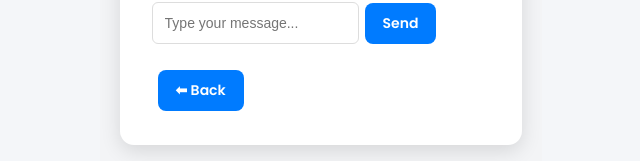
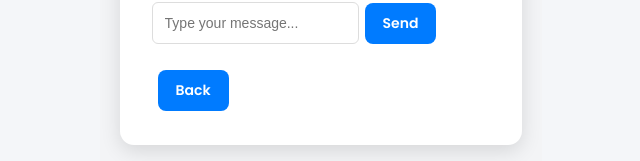
Before and after one commit to ThenukaAnjala/ITP, a React (Vite) app in the folder MERN/frontend/: page /tickets/1 in a window 1280 px wide. Shown: the part 428-589 px from the top of the page, without its empty margins (319-959 px from the left). Built offline with nearby package versions, Linux system fonts and the light colour scheme.

Commit message:
feat: replace logout buttons with reusable LogoutButton component and add BackButton component for navigation

```diff
--- /dev/null
+++ b/MERN/frontend/src/components/BackButton.jsx
@@ -0,0 +1,40 @@
+import React from "react";
+import { useNavigate } from "react-router-dom";
+
+const BackButton = ({
+  to,
+  step = -1,
+  children = "Back",
+  className = "",
+  includeBaseStyles = true,
+  onClick,
+  ...props
+}) => {
+  const navigate = useNavigate();
+
+  const handleClick = (event) => {
+    if (onClick) {
+      onClick(event);
+    }
+
+    if (event.defaultPrevented) return;
+
+    if (to) {
+      navigate(to);
+    } else {
+      navigate(step);
+    }
+  };
+
+  const combinedClassName = [includeBaseStyles ? "back-btn" : "", className]
+    .filter(Boolean)
+    .join(" ");
+
+  return (
+    <button type="button" className={combinedClassName} onClick={handleClick} {...props}>
+      {children}
+    </button>
+  );
+};
+
+export default BackButton;
--- /dev/null
+++ b/MERN/frontend/src/components/LogoutButton.jsx
@@ -0,0 +1,37 @@
+import React from "react";
+import { useNavigate } from "react-router-dom";
+
+const LogoutButton = ({
+  children = "Logout",
+  className = "",
+  redirectTo = "/",
+  includeBaseStyles = true,
+  onLogout,
+  ...props
+}) => {
+  const navigate = useNavigate();
+
+  const handleLogout = (event) => {
+    if (onLogout) {
+      onLogout(event);
+    }
+
+    if (event?.defaultPrevented) return;
+
+    localStorage.removeItem("token");
+    localStorage.removeItem("user");
+    navigate(redirectTo, { replace: true });
+  };
+
+  const combinedClassName = [includeBaseStyles ? "logout-btn" : "", className]
+    .filter(Boolean)
+    .join(" ");
+
+  return (
+    <button type="button" className={combinedClassName} onClick={handleLogout} {...props}>
+      {children}
+    </button>
+  );
+};
+
+export default LogoutButton;
--- a/MERN/frontend/src/pages/AdminLanding.jsx
+++ b/MERN/frontend/src/pages/AdminLanding.jsx
@@ -5,6 +5,7 @@ import {
   deleteUser,
   updateUser,
 } from "../services/api";
+import LogoutButton from "../components/LogoutButton";
 import "../styles/pages/admin.css";
 
 function AdminLanding() {
@@ -48,12 +49,6 @@ function AdminLanding() {
     } catch (err) {
       console.error("Failed to load users:", err);
     }
-  };
-
-  const handleLogout = () => {
-    localStorage.removeItem("token");
-    localStorage.removeItem("user");
-    window.location.href = "/";
   };
 
   const onChange = (e) => {
@@ -132,9 +127,7 @@ function AdminLanding() {
         <div className="admin-info">
           <span className="admin-name">👤 {adminName || "Factory Admin"}</span>
         </div>
-        <button className="logout-btn" onClick={handleLogout}>
-          Logout
-        </button>
+        <LogoutButton />
       </header>
 
       {/* Main grid */}
--- a/MERN/frontend/src/pages/AssignTask.jsx
+++ b/MERN/frontend/src/pages/AssignTask.jsx
@@ -1,6 +1,7 @@
 // src/pages/AssignTask.jsx
 import React, { useEffect, useState } from "react";
-import { useParams, useNavigate } from "react-router-dom";
+import { useParams } from "react-router-dom";
+import BackButton from "../components/BackButton";
 import {
   getTasks,
   createTask,
@@ -11,7 +12,6 @@ import { getUsers } from "../services/api";
 
 function AssignTask() {
   const { id } = useParams(); // 👈 Rubber Tapper ID
-  const navigate = useNavigate();
 
   const [tasks, setTasks] = useState([]);
   const [users, setUsers] = useState([]);
@@ -109,9 +109,7 @@ function AssignTask() {
     <div className="emp-wrap">
       <header className="emp-header">
         <h1>Tasks for Rubber Tapper</h1>
-        <button className="logout-btn" onClick={() => navigate(-1)}>
-          🔙 Back
-        </button>
+        <BackButton includeBaseStyles={false} className="logout-btn">Back</BackButton>
       </header>
 
       {msg && <div className="ok">{msg}</div>}
--- a/MERN/frontend/src/pages/InventoryManagerLanding.jsx
+++ b/MERN/frontend/src/pages/InventoryManagerLanding.jsx
@@ -9,6 +9,7 @@ import {
   deleteGrn,
   updateGrn,
 } from "../services/inventoryApi";
+import LogoutButton from "../components/LogoutButton";
 import "../styles/pages/inventoryManager.css";
 
 function InventoryManagerLanding() {
@@ -45,12 +46,6 @@ function InventoryManagerLanding() {
   const loadGrns = async () => {
     const data = await getGrns();
     setGrns(data || []);
-  };
-
-  const handleLogout = () => {
-    localStorage.removeItem("token");
-    localStorage.removeItem("user");
-    window.location.href = "/";
   };
 
   // ---------------- Item handlers ----------------
@@ -140,9 +135,7 @@ function InventoryManagerLanding() {
     <div className="inv-wrap">
       <header className="inv-header">
         <h1>Inventory Manager Dashboard</h1>
-        <button className="logout-btn" onClick={handleLogout}>
-          Logout
-        </button>
+        <LogoutButton />
       </header>
 
       {/* Add / Edit Item */}
--- a/MERN/frontend/src/pages/RubberTapper.jsx
+++ b/MERN/frontend/src/pages/RubberTapper.jsx
@@ -2,6 +2,7 @@
 import React, { useEffect, useState } from "react";
 import { useNavigate } from "react-router-dom";
 import { getMyTasks, updateTask } from "../services/inventoryApi";
+import LogoutButton from "../components/LogoutButton";
 
 function RubberTapper() {
   const navigate = useNavigate();
@@ -12,12 +13,6 @@ function RubberTapper() {
   const [timers, setTimers] = useState({});
   const [running, setRunning] = useState({});
   const [notes, setNotes] = useState({}); // { taskId: "note text" }
-
-  const handleLogout = () => {
-    localStorage.removeItem("token");
-    localStorage.removeItem("user");
-    window.location.href = "/";
-  };
 
   const handleHelpDesk = () => {
     navigate("/helpdesk");
@@ -138,7 +133,7 @@ function RubberTapper() {
         <h2>👷 Rubber Tapper Dashboard</h2>
         <div style={{ display: "flex", gap: "10px" }}>
           <button onClick={handleHelpDesk}>Help Desk</button>
-          <button onClick={handleLogout}>Logout</button>
+          <LogoutButton includeBaseStyles={false}>Logout</LogoutButton>
         </div>
       </header>
 
--- a/MERN/frontend/src/pages/TicketDetails.jsx
+++ b/MERN/frontend/src/pages/TicketDetails.jsx
@@ -1,11 +1,11 @@
 // src/pages/TicketDetails.jsx
 import React, { useState, useEffect } from "react";
-import { useParams, useNavigate } from "react-router-dom";
+import { useParams } from "react-router-dom";
+import BackButton from "../components/BackButton";
 import "../styles/pages/helpdesk.css"; // reuse styling
 
 function TicketDetails() {
   const { id } = useParams();
-  const navigate = useNavigate();
 
   // Simulated ticket data (replace with backend call)
   const [ticket, setTicket] = useState(null);
@@ -70,9 +70,7 @@ function TicketDetails() {
           </div>
         </div>
 
-        <button className="back-btn" onClick={() => navigate(-1)}>
-          ⬅ Back
-        </button>
+        <BackButton className="back-btn" includeBaseStyles={false}>Back</BackButton>
       </div>
     </div>
   );
```
